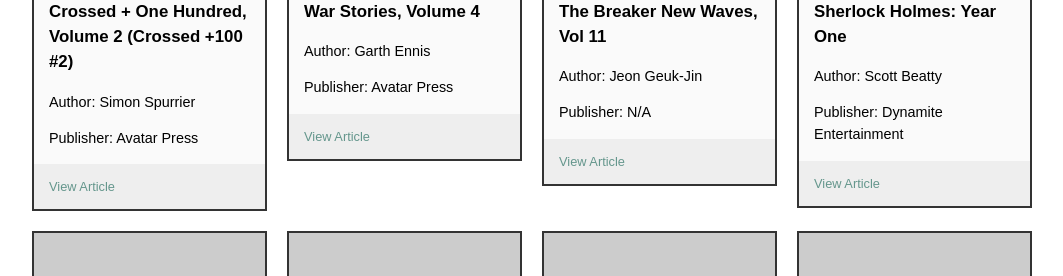
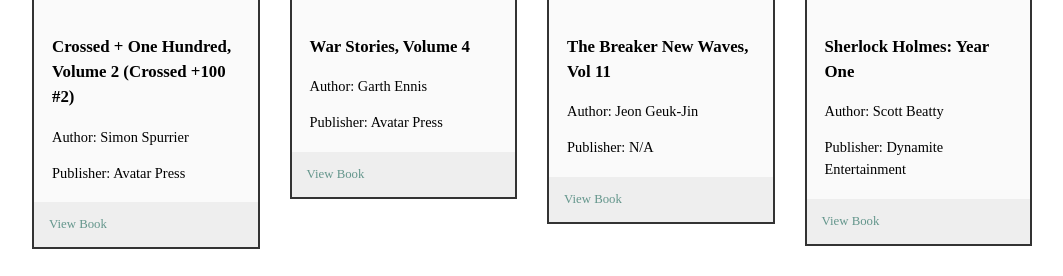
Before and after one commit to SukratUbha/FlaskBookDepo, a Flask app: page / in a window 1280 px wide. Shown: the part 1144-1420 px from the top of the page, without its empty margins (108-1171 px from the left). Run offline with Flask 2, Linux system fonts and the light colour scheme; grey boxes labelled with a size stand in for pictures from a placeholder-image service; some libraries are stand-ins or nearby versions.

Commit message:
Showing individual books

```diff
--- a/library/Home/home.py
+++ b/library/Home/home.py
@@ -1,9 +1,7 @@
 from flask import Blueprint, render_template
-from library import create_some_book
-import library.utilities.utilities as utilities
 from library.adapters.repository import repo_instance, books
-from library.adapters.MemoryRepository import read_datasets
-from library.domain.model import BooksInventory
+import library.adapters.repository as repo
+from library.adapters.repository import AbstractRepository
 
 '''have to modify'''
 home_blueprint = Blueprint(
@@ -16,9 +14,19 @@
 
 @home_blueprint.route('/', methods=['GET'])
 def home():
-    print(vars(books[0]))
+    # print(vars(books[0]))
+    # print(books[0].book_image)
     # return render_template('simple_book.html',book = book)
-    # print(books[0].authors[0].full_name)
+    # print(books[0].authors)
 
     return render_template('home/home2.html', all_books = books)
     # return "<h1> Hello </h1>"
+
+@home_blueprint.route('/Book/<book_id>')
+def book_display(book_id: int):
+    book_instance = get_book(book_id, repo.repo_instance)
+    return render_template('Book Information.html', book = book_instance)
+
+def get_book(id, rep: AbstractRepository):  #put in the repo
+    a = rep.get_book_by_id(id)
+    return a
--- a/library/adapters/jsondatareader.py
+++ b/library/adapters/jsondatareader.py
@@ -40,6 +40,9 @@
             book_instance = Book(int(book_json['book_id']), book_json['title'])
             book_instance.publisher = Publisher(book_json['publisher'])
 
+            if book_json['image_url']:
+                book_instance.img = book_json['image_url']
+
             if book_json['publication_year'] != "":
                 book_instance.release_year = int(book_json['publication_year'])
             if book_json['is_ebook'].lower() == 'false':
@@ -73,4 +76,4 @@
 # reader = BooksJSONReader(books_filename , authors_filename)
 # reader.read_json_files()
 # print(reader.dataset_of_books[0])
-# print(reader.dataset_of_books[0].authors[0].full_name)
+# # print(reader.dataset_of_books[0].authors[0].full_name)
--- a/library/domain/model.py
+++ b/library/domain/model.py
@@ -116,11 +116,17 @@
         self.__release_year = None
         self.__ebook = None
         self.__num_pages = None
-
+        self.__book_image = "No Image"
 
     @property
     def book_id(self) -> int:
         return self.__book_id
+    @property
+    def book_image(self)-> str:
+        return self.__book_image
+    @book_image.setter
+    def book_image(self, img_url):
+        self.__book_image = img_url
 
     @property
     def title(self) -> str:
--- a/library/static/css/main.css
+++ b/library/static/css/main.css
@@ -45,20 +45,24 @@
   float: left;
   color: #f2f2f2;
   text-align: center;
-  padding: 14px 16px;
+  padding: 14px 50px;
   text-decoration: none;
   font-size: 17px;
+}
+.search_button{
+height:28px;
+margin-top: 10px;
 }
 
 /* Change the color of links on hover */
 .topnav a:hover {
-  background-color: #ddd;
+  background-color: #e1d798;
   color: black;
 }
 
 /* Add a color to the active/current link */
 .topnav a.active {
-  background-color: #04AA6D;
+  background-color: #413e32;
   color: white;
 }
 
@@ -89,8 +93,8 @@
     display: grid;
     grid-template-columns: repeat(auto-fill, minmax(225px, 1fr));
     grid-auto-rows: auto;
-    gap: 20px;
-    font-family: sans-serif;
+    gap: 30px;
+    font-family: American Typewriter (serif);
     padding-top: 30px;
 }
 
@@ -111,10 +115,17 @@
 .card__content {
     line-height: 1.5;
     font-size: 0.9em;
-    padding: 15px;
+    padding: 18px;
     background: #fafafa;
     border-right: 2px solid #333333;
     border-left: 2px solid #333333;
+}
+.search_bar{
+margin-left: 2%;
+width: 600px;
+height: 35px;
+margin-top: 6px;
+font-size: 16px;
 }
 
 .card__content > p:first-of-type {
--- a/library/templates/home/home2.html
+++ b/library/templates/home/home2.html
@@ -11,15 +11,15 @@
 <div class="cards">
     {% for book in all_books%}
       <div class="card">
-        <img class="card__image" src="https://fakeimg.pl/400x300/009578/fff/" alt="">
+        <img class="card__image" src="{{book.img}}" alt="">
         <div class="card__content">
-          <h3> {{ book.title }}</h3>
+          <h3 class="book_title"> {{ book.title }}</h3>
             <p>Author: {{book.authors[0].full_name  }}</p>
             <p>Publisher:  {{book.publisher.name}}</p>
         </div>
         <div class="card__info">
           <div>
-            <a href="./" class="card__link">View Article</a>
+            <a href="/Book/{{ book.book_id }}" class="card__link">View Book</a>
           </div>
         </div>
       </div>
--- a/library/templates/navbar.html
+++ b/library/templates/navbar.html
@@ -7,11 +7,11 @@
 <body>
 <div class="topnav">
   <a class="active" href="{{ url_for('home_bp.home') }}">Home</a>
-  <a href="#contact">Contact</a>
-  <a href="#about">About</a>
-    <form action="{{ url_for('search_bp.search') }}" class = "search-inline my-2 my-lg-0" method="GET">
-        <input class = 'form-control mr-sm-2' type="search" name="q">
-        <button class="btn btn-outline-success my-2 my-sm-0" type="submit">Search</button>
+  <a href="#contact">Login</a>
+  <a href="#about">Logout</a>
+    <form action="{{ url_for('search_bp.search') }}" class = "form-search" method="GET">
+        <input class = 'search_bar' type="search" name="q" placeholder="Title, Publisher, Publication Year...">
+        <button class="search_button" type="submit">Search</button>
     </form>
 <!--     href = "{{ url_for('search_bp.search') }}-->
 </div>
```
Also changed, not shown: library/adapters/MemoryRepository.py (+30 -11 lines), library/adapters/repository.py (+12 -3 lines), library/search/search.py (+23 -10 lines), library/templates/Book Information.html (added, +11 -0 lines).
